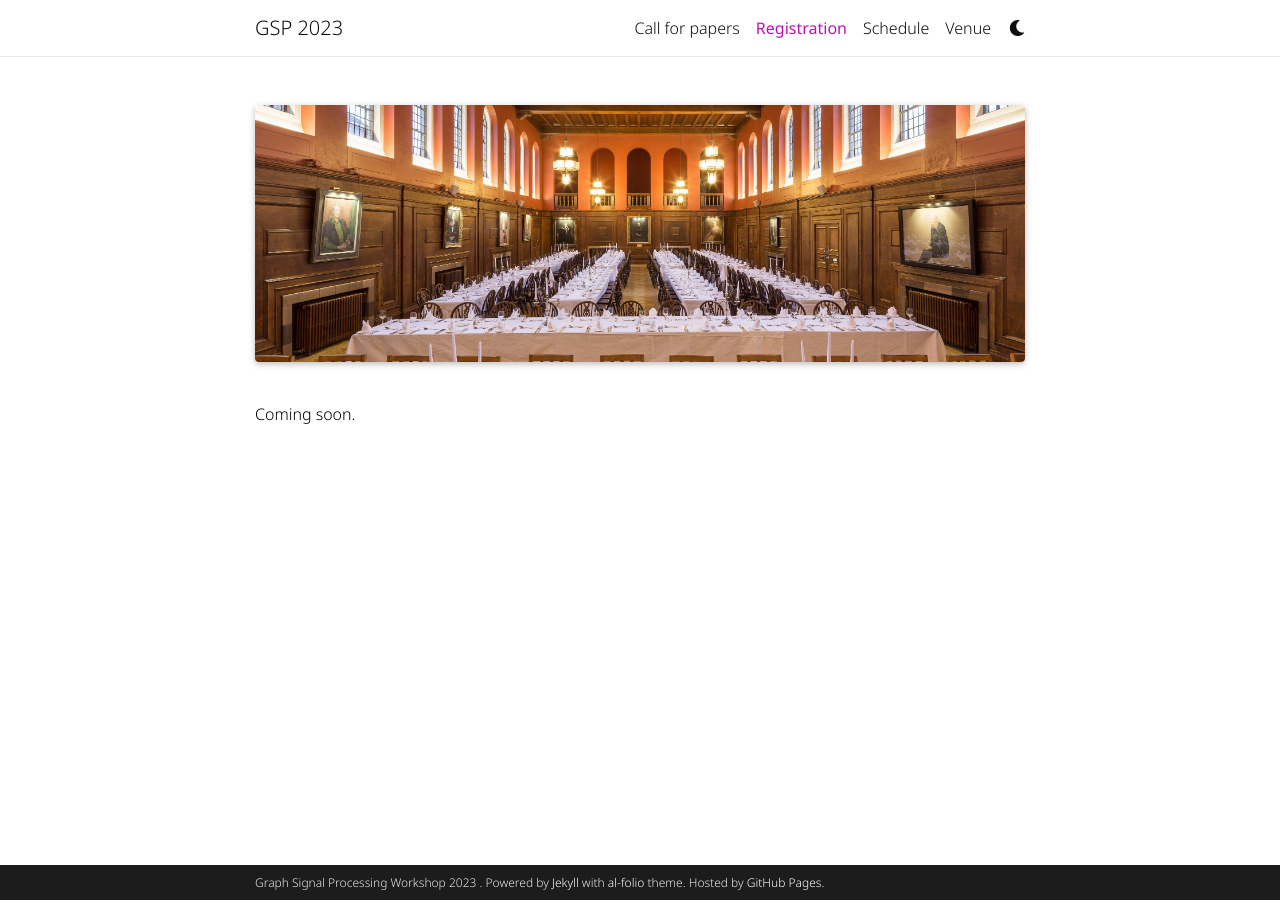
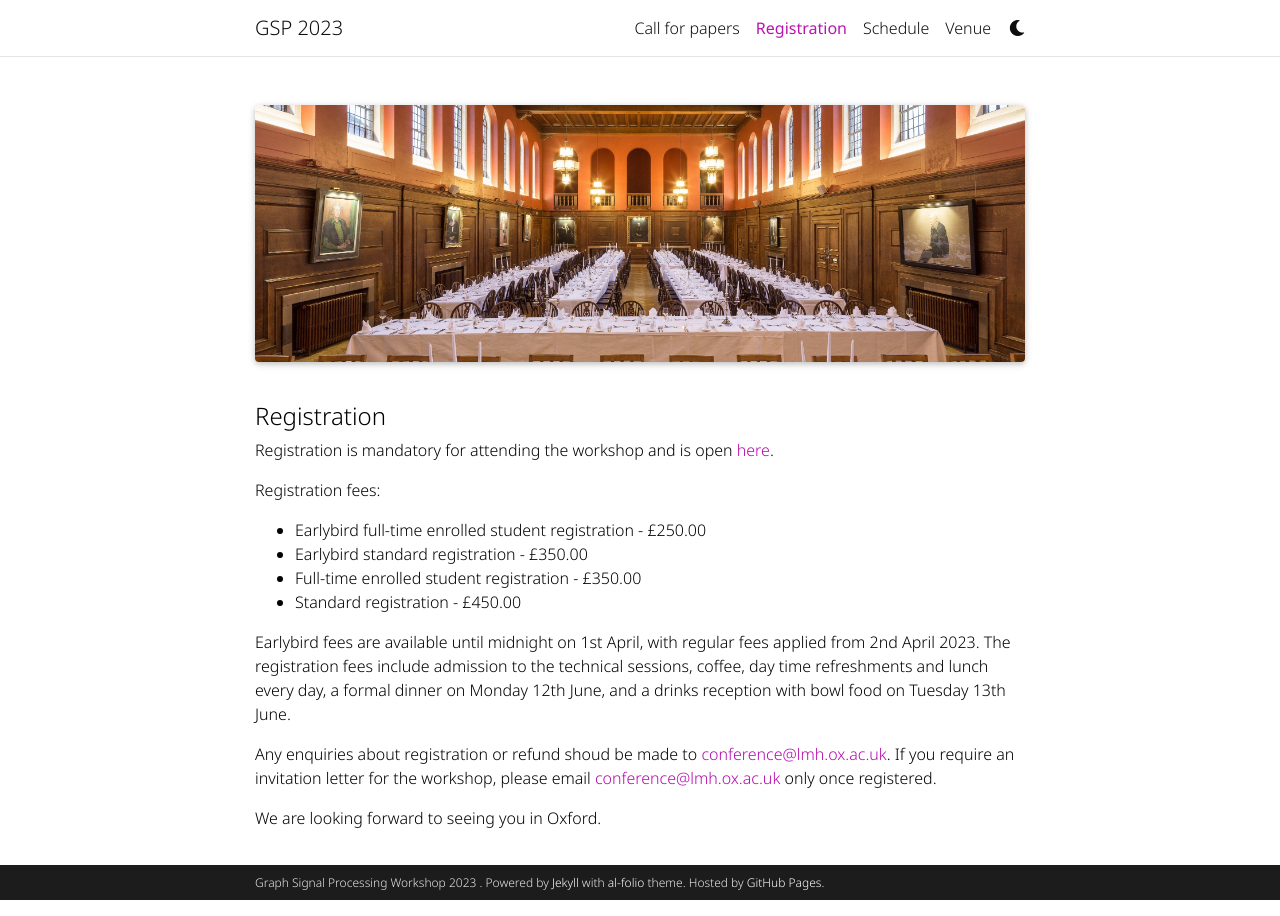
Before and after one commit to shreyasvinaya/gspworkshop2025.github.io, a Jekyll site: the page built from _pages/registration.md, in a window 1280 px wide. Built offline with Jekyll 4.4.1, drawn with Linux system fonts in a browser that asks for light colours; full-size pictures stand in for the smaller copies a plugin makes; comment, search, counter and statistics services are not loaded; a style sheet for code colours, icons or effects is not loaded.

Commit message:
Update registration.md

```diff
--- a/_pages/registration.md
+++ b/_pages/registration.md
@@ -10,4 +10,17 @@
 top_image_alt: "Lady Margaret Hall dining hall"
 ---
 
-Coming soon.
+#### Registration
+Registration is mandatory for attending the workshop and is open [here](https://www.oxforduniversitystores.co.uk/conferences-and-events/lady-margaret-hall/events/graph-signal-processing-workshop).
+
+Registration fees:
++ Earlybird full-time enrolled student registration - £250.00
++ Earlybird standard registration - £350.00
++ Full-time enrolled student registration  - £350.00
++ Standard registration - £450.00
+
+Earlybird fees are available until midnight on 1st April, with regular fees applied from 2nd April 2023. The registration fees include admission to the technical sessions, coffee, day time refreshments and lunch every day, a formal dinner on Monday 12th June, and a drinks reception with bowl food on Tuesday 13th June.
+
+Any enquiries about registration or refund shoud be made to [conference@lmh.ox.ac.uk](mailto:conference@lmh.ox.ac.uk). If you require an invitation letter for the workshop, please email [conference@lmh.ox.ac.uk](mailto:conference@lmh.ox.ac.uk) only once registered.
+
+We are looking forward to seeing you in Oxford.
```
